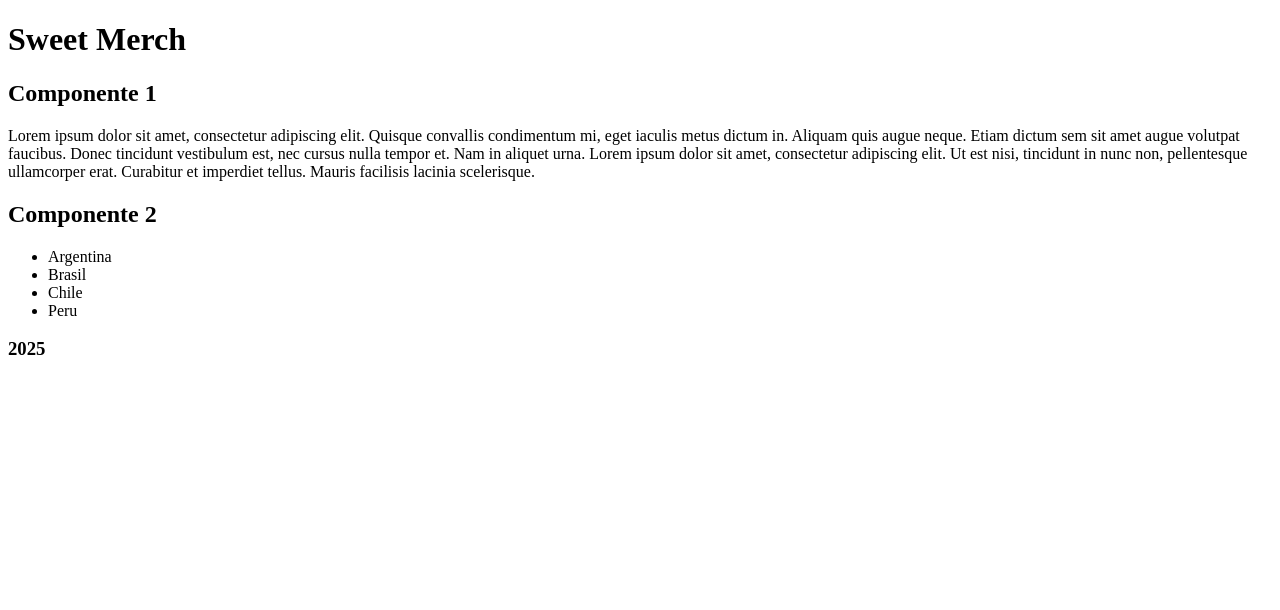
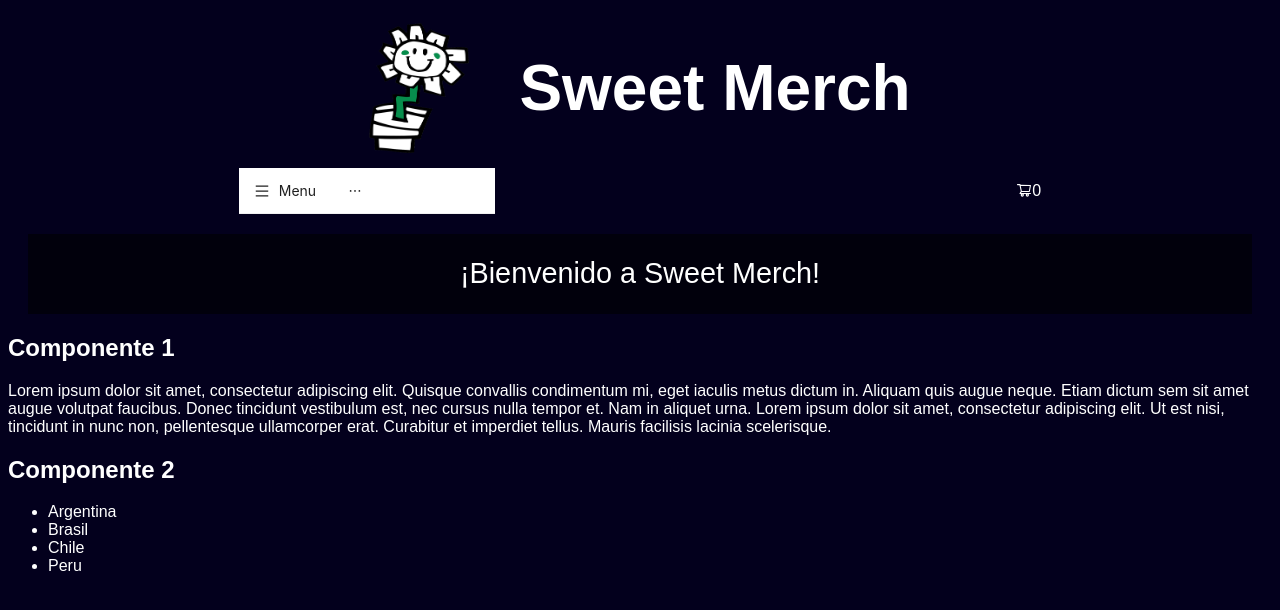
Before and after one commit to Guille-LC/React-Practice, a React (Vite) app: page / in a window 1280 px wide. Shown: the top 610 px of the page. Built offline with nearby package versions, Linux system fonts and the light colour scheme.

Commit message:
preentrega 1

```diff
--- a/index.html
+++ b/index.html
@@ -2,9 +2,10 @@
 <html lang="en">
   <head>
     <meta charset="UTF-8" />
-    <link rel="icon" type="image/svg+xml" href="/vite.svg" />
+    <link rel="icon" type="image/svg+xml" href="/img/pngfind.com-green-day-logo-png-6068960.png" />
     <meta name="viewport" content="width=device-width, initial-scale=1.0" />
     <title>Sweet Merch</title>
+    <link rel="stylesheet" href="/src/styles/style.css">
   </head>
   <body>
     <div id="root"></div>
--- a/package.json
+++ b/package.json
@@ -10,6 +10,7 @@
     "preview": "vite preview"
   },
   "dependencies": {
+    "@ant-design/icons": "^5.6.1",
     "antd": "^5.24.4",
     "react": "^19.0.0",
     "react-dom": "^19.0.0"
--- a/src/App.jsx
+++ b/src/App.jsx
@@ -1,18 +1,23 @@
 import './components/Componente1'
 import './components/Componente2'
+import './components/Navbar'
 import { Componente1 } from './components/Componente1'
 import { Componente2 } from './components/Componente2'
+import { Navbar } from './components/Navbar';
+import ItemListContainer from './components/ItemListContainer'
 
 
 function App() {
-  let year = 2025;
   return (
     <>
-      <div>
+      <div className='head'>
+        <img src="../img/pngfind.com-green-day-logo-png-6068960.png" alt="Sweet Merch" className='logo'/>
         <h1>Sweet Merch</h1>
       </div>
-      <Componente1 />
-      <Componente2 propiedad={year}/>
+        <Navbar />
+        <ItemListContainer greeting="¡Bienvenido a Sweet Merch!"/>
+        <Componente1 />
+        <Componente2 />
     </>
   )
 }
--- /dev/null
+++ b/src/components/CartWidget.jsx
@@ -0,0 +1,13 @@
+import {ShoppingCartOutlined} from '@ant-design/icons';
+
+
+const CartWidget = () => {
+    return (
+        <div>
+            <ShoppingCartOutlined />
+            <span>0</span>
+        </div>
+    )
+}
+
+export default CartWidget
--- a/src/components/Componente2.jsx
+++ b/src/components/Componente2.jsx
@@ -1,6 +1,6 @@
 import React from 'react'
 
-export const Componente2 = ({propiedad}) => {
+export const Componente2 = () => {
     return (
         <div>
             <h2>Componente 2</h2>
@@ -10,7 +10,6 @@ export const Componente2 = ({propiedad}) => {
                 <li>Chile</li>
                 <li>Peru</li>
             </ul>
-            <h3>{propiedad}</h3>
         </div>
     )
 }
--- /dev/null
+++ b/src/components/ItemListContainer.jsx
@@ -0,0 +1,7 @@
+import '../styles/itemlist.css'
+
+const ItemListContainer = ({ greeting }) => {
+    return <div className='itemlist'>{greeting}</div>;
+};
+
+export default ItemListContainer;
--- /dev/null
+++ b/src/components/Navbar.jsx
@@ -0,0 +1,118 @@
+import { AppstoreOutlined, SettingOutlined, MenuOutlined, UserOutlined, WomanOutlined, StarOutlined, FilePptOutlined } from '@ant-design/icons';
+import { Menu } from 'antd';
+import CartWidget from './CartWidget';
+import '../styles/navbar.css'
+
+const items = [
+    {                            //Navigation 1
+        key: 'sub1',
+        icon: <MenuOutlined />,
+        label: 'Menu',
+        children: [
+            {
+                key: '1-1',
+                label: 'Remeras',
+                type: 'group',
+                children: [
+                    {
+                        key: '1',
+                        icon: <UserOutlined />,
+                        label: 'Hombre',
+                    },
+                    {
+                        key: '2',
+                        icon: <WomanOutlined />,
+                        label: 'Mujer',
+                    },
+                ],
+            },
+            {
+                key: '1-2',
+                label: 'Otros',
+                type: 'group',
+                children: [
+                    {
+                        key: '3',
+                        icon: <StarOutlined />,
+                        label: 'Accesorios',
+                    },
+                    {
+                        key: '4',
+                        icon: <FilePptOutlined />,
+                        label: 'Posters',
+                    },
+                ],
+            },
+        ],
+    },
+    {                      //Navigation 2
+        key: 'sub2',
+        icon: <AppstoreOutlined />,
+        label: 'Navigation Two',
+        children: [
+            {
+                key: '5',
+                label: 'Option 5',
+            },
+            {
+                key: '6',
+                label: 'Option 6',
+            },
+            {              //SubMenu
+                key: 'sub3',
+                label: 'Submenu',
+                children: [
+                    {
+                        key: '7',
+                        label: 'Option 7',
+                    },
+                    {
+                        key: '8',
+                        label: 'Option 8',
+                    },
+                ],
+            },
+        ],
+    },
+    {                       //Navigation 3
+        key: 'sub4',
+        label: 'Navigation Three',
+        icon: <SettingOutlined />,
+        children: [
+            {
+                key: '9',
+                label: 'Option 9',
+            },
+            {
+                key: '10',
+                label: 'Option 10',
+            },
+            {
+                key: '11',
+                label: 'Option 11',
+            },
+            {
+                key: '12',
+                label: 'Option 12',
+            },
+        ],
+    },
+];
+
+const onClick = e => console.log('click', e);
+
+export const Navbar = () => {
+    return (
+        <div className='navbar'>
+            <Menu
+            onClick={onClick}
+            style={{width: 256,}}
+            mode="horizontal"
+            items={items}
+            />
+            <CartWidget />
+        </div>
+    )
+}
+
+export default Navbar
--- /dev/null
+++ b/src/styles/itemlist.css
@@ -0,0 +1,9 @@
+.itemlist {
+    display: flex;
+    justify-content: center;
+    align-items: center;
+    margin: 20px;
+    height: 80px;
+    background-color: rgb(1, 0, 12);
+    font-size: 1.8rem;
+}
--- /dev/null
+++ b/src/styles/navbar.css
@@ -0,0 +1,6 @@
+.navbar {
+    display: flex;
+    justify-content: space-around;
+    align-items: center;
+    gap: 60px;
+}
--- /dev/null
+++ b/src/styles/style.css
@@ -0,0 +1,18 @@
+body {
+    background-color: rgb(3, 0, 29);
+    color: white;
+    font-family: Arial, Helvetica, sans-serif;
+}
+
+.head {
+    display: flex;
+    gap: 50px;
+    font-size: 2rem;
+    align-items: center;
+    justify-content: center;
+}
+
+.logo {
+    width: 100px;
+    height: 130px;
+}
```
Also changed, not shown: img/pngfind.com-green-day-logo-png-6068960.png (added), 1 other file (tests, documents, lock files or other folders).
